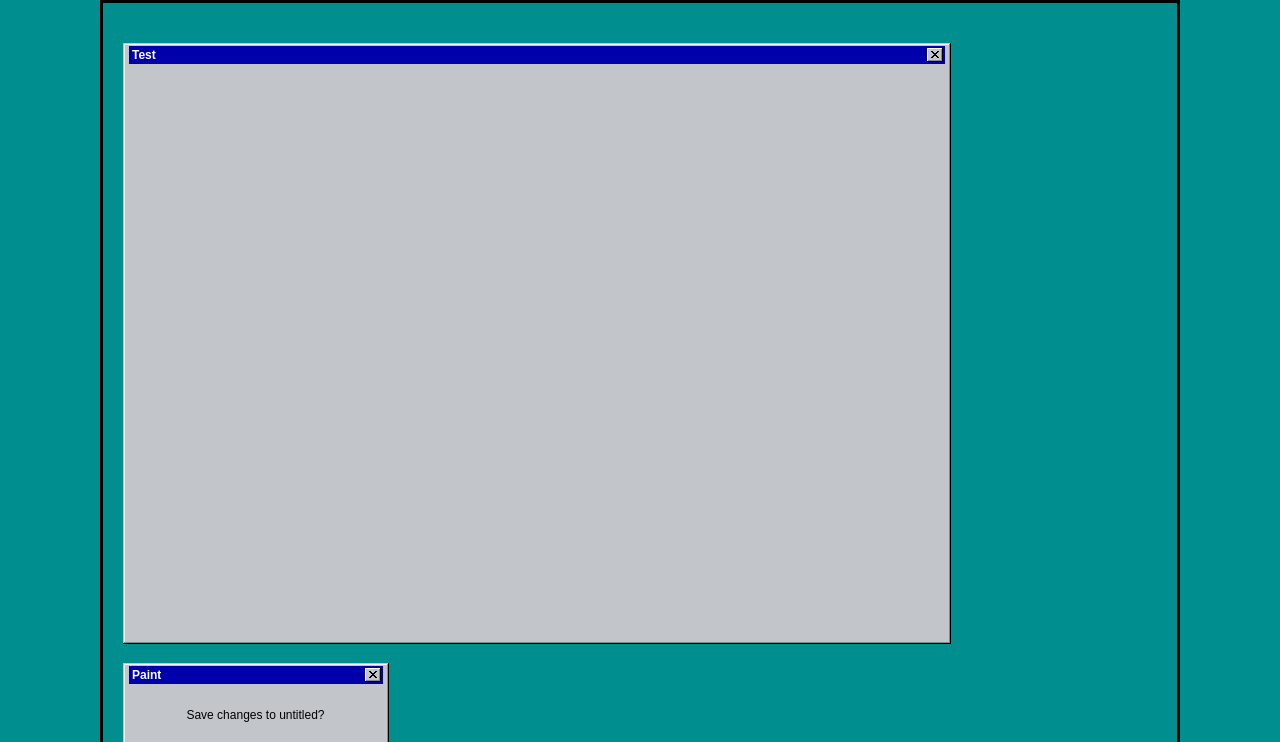
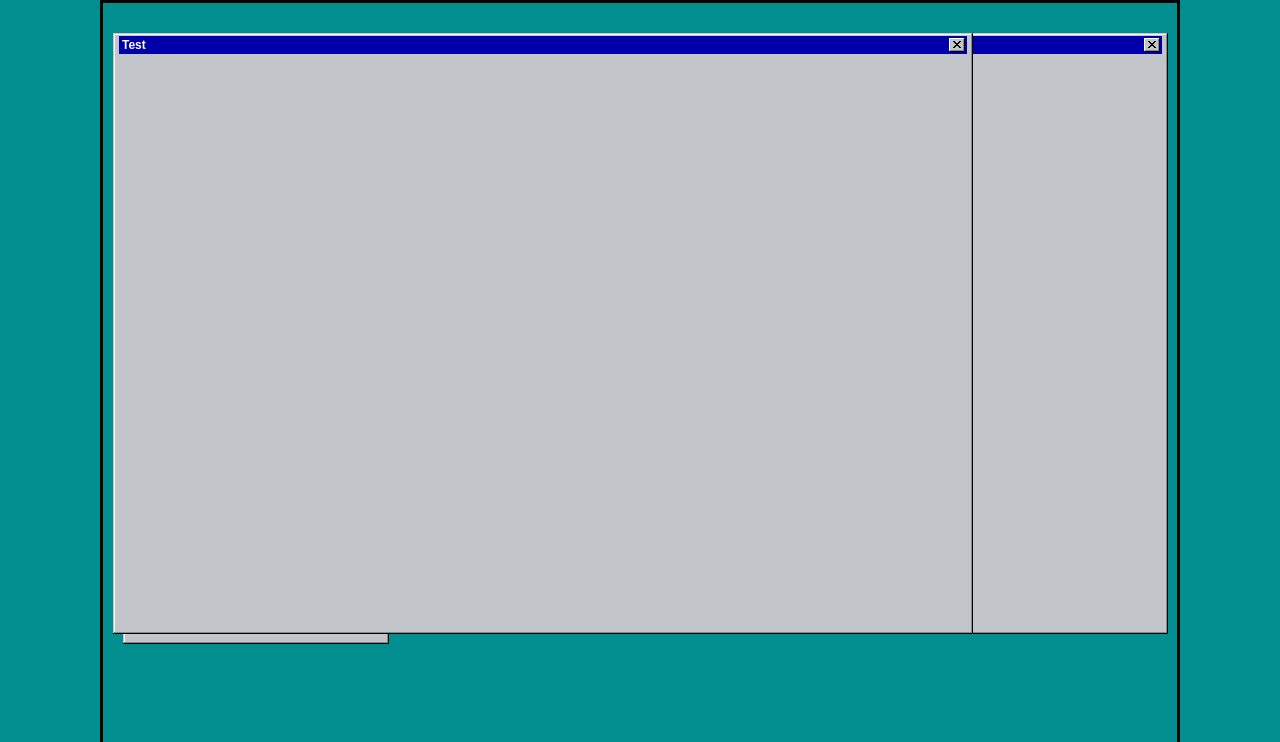
Before and after one commit to CapedBaldy0/EGG-Portfolio, a plain HTML site: page index.html in a window 1280 px wide. Shown: the top 742 px of the page. Drawn offline with Linux system fonts and the light colour scheme.

Commit message:
z-index stuff

```diff
--- a/index.html
+++ b/index.html
@@ -14,6 +14,36 @@
     <main>
         <div class="container">
             <div id="paint" class="win98popup shadow">
+                <div class="bar">
+                    <p>Test</p>
+                    <button class="shadow">
+                        <svg xmlns="http://www.w3.org/2000/svg" width="8px" height="7px" viewBox="0 0 8 7"
+                            fill-rule="evenodd" stroke-linejoin="round" stroke-miterlimit="2">
+                            <path
+                                d="M1 6V5h1V4h1V3h2v1h1v1h1v1h1v1H6V6H5V5H3v1H2v1H0V6h1zm0-4V1H0V0h2v1h1v1h2V1h1V0h2v1H7v1H6v1H2V2H1z" />
+                        </svg>
+                    </button>
+                </div>
+                <section>
+
+                </section>
+            </div>
+            <div id="w2" class="win98popup shadow">
+                <div class="bar">
+                    <p>Test</p>
+                    <button class="shadow">
+                        <svg xmlns="http://www.w3.org/2000/svg" width="8px" height="7px" viewBox="0 0 8 7"
+                            fill-rule="evenodd" stroke-linejoin="round" stroke-miterlimit="2">
+                            <path
+                                d="M1 6V5h1V4h1V3h2v1h1v1h1v1h1v1H6V6H5V5H3v1H2v1H0V6h1zm0-4V1H0V0h2v1h1v1h2V1h1V0h2v1H7v1H6v1H2V2H1z" />
+                        </svg>
+                    </button>
+                </div>
+                <section>
+
+                </section>
+            </div>
+            <div id="w3" class="win98popup shadow">
                 <div class="bar">
                     <p>Test</p>
                     <button class="shadow">
--- a/style.css
+++ b/style.css
@@ -47,18 +47,35 @@ footer {
 }
 
 .container {
+    position: relative;
     width: 1080px;
     border: solid;
     padding: 20px;
 }
 
 #paint {
+    top: 10px;
+    right: 10px;
     width: 80%;
-    max-width: 1000px;
-    height: 600px;
+    z-index: 1;
+}
+
+#w2 {
+    top: 10px;
+    right: 10px;
+    width: 80%;
+    z-index: 2;
+}
+
+#w3 {
+    top: 10px;
+    left: 10px;
+    width: 80%;
+    z-index: 3;
 }
 
 .win98popup {
+    position: absolute;
     margin-top: 20px;
     display: flex;
     flex-flow: column nowrap;
@@ -67,8 +84,8 @@ footer {
     background: #c2c6ca;
     font-size: 12px;
     -webkit-font-smoothing: none;
-    width: 265px;
-    height: 118px;
+    max-width: 1000px;
+    height: 600px;
     box-shadow: 0.5px 0.5px 0 0.5px black, inset 1px 1px #c2c6ca, inset -1px -1px #85898d, inset 2px 2px white;
 }
 
@@ -172,17 +189,17 @@ button:active img {
         width: 720px;
     }
 
-    #paint {
+    #paint, #w2, #w3 {
         width: 90%;
     }
   }
 
 @media (max-width: 720px) {
     .container {
-        width: 600px;
+        width: 100%;
     }
 
-    #paint {
+    #paint, #w2, #w3 {
         width: 100%;
     }
   }
```
